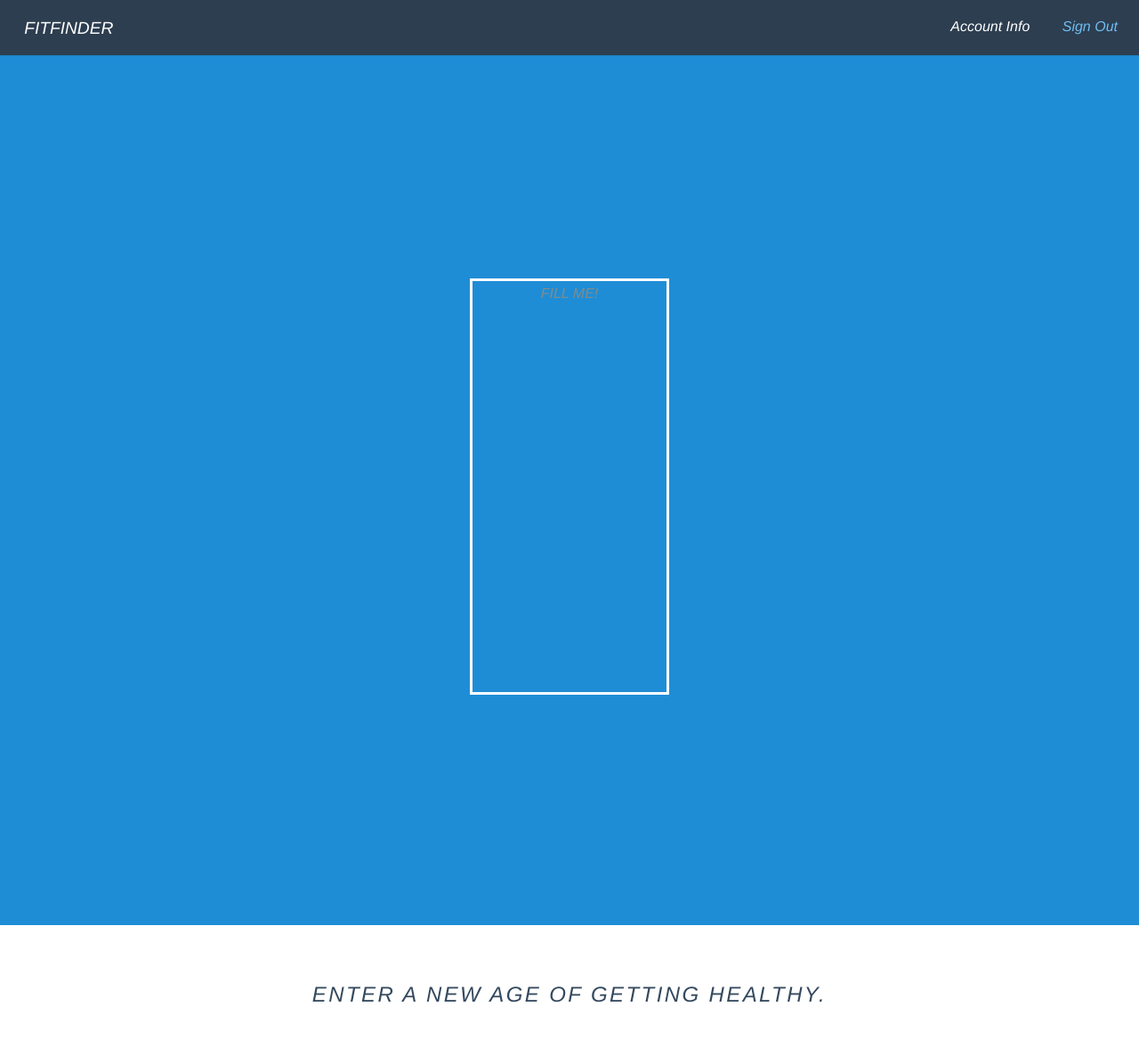
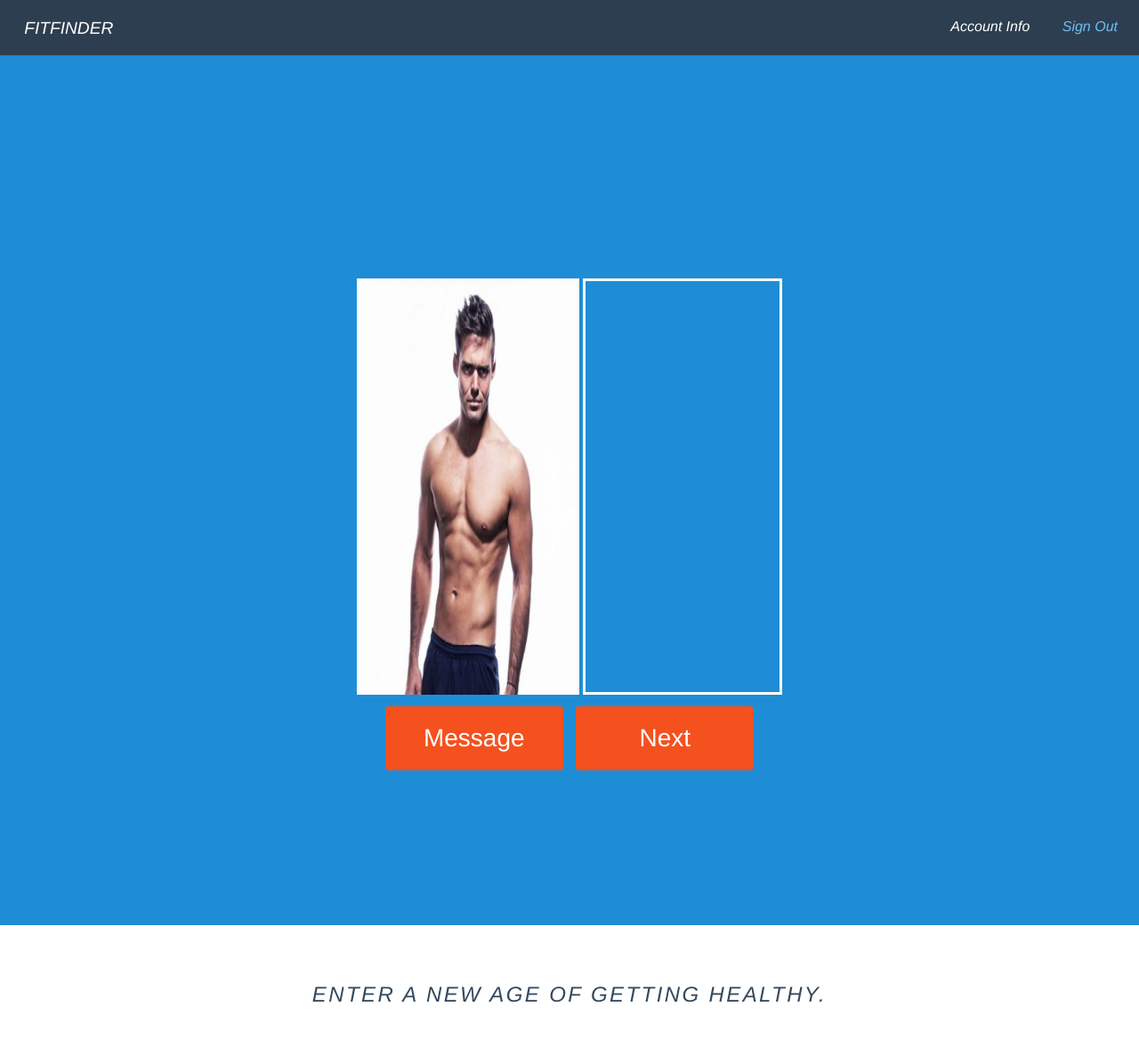
Before and after one commit to gold1617/FitFinder, a Flask app: page /index in a window 1280 px wide. Shown: the whole page at 89% size. Run offline with Flask 2, Linux system fonts and the light colour scheme; some libraries are stand-ins or nearby versions.

Commit message:
Finished CSS saving before integrating database

```diff
--- a/static/css/layout.css
+++ b/static/css/layout.css
@@ -272,3 +272,42 @@ input[type=number] {
     display: inline-block;
     border: 1px solid #ccc;
 }
+
+.button {
+  border-radius: 4px;
+  background-color: #f4511e;
+  border: none;
+  color: #FFFFFF;
+  text-align: center;
+  font-size: 28px;
+  padding: 20px;
+  width: 200px;
+  transition: all 0.5s;
+  cursor: pointer;
+  margin: 5px;
+}
+
+.button span {
+  cursor: pointer;
+  display: inline-block;
+  position: relative;
+  transition: 0.5s;
+}
+
+.button span:after {
+  content: '\00bb';
+  position: absolute;
+  opacity: 0;
+  top: 0;
+  right: -20px;
+  transition: 0.5s;
+}
+
+.button:hover span {
+  padding-right: 25px;
+}
+
+.button:hover span:after {
+  opacity: 1;
+  right: 0;
+}
--- a/static/script.js
+++ b/static/script.js
@@ -8,3 +8,7 @@ window.onclick = function(event) {
         modal.style.display = "none";
     }
 }
+
+function sendData (){
+
+}
--- a/templates/index.html
+++ b/templates/index.html
@@ -26,11 +26,17 @@
 
   <div class="splash-container">
       <div class="splash">
+
+        <center>
+        <img src="../static/images/Jason Smith.jpg" style.float="left" alt="Profile Pic" width="39%" height="89%">
         <!--Bio Box-->
-        <div class="biobox">
-            Fill Me!
+        <div class="biobox" style.float="right">
+
         </div>
+        <button class="button"><span>Message </span></button>
+        <button class="button"><span>Next </span></button>
       </div>
+      </center>
   </div>
 
   <div class="content-wrapper">
```
Also changed, not shown: other parts of templates/index.html (+1 -37 lines).
